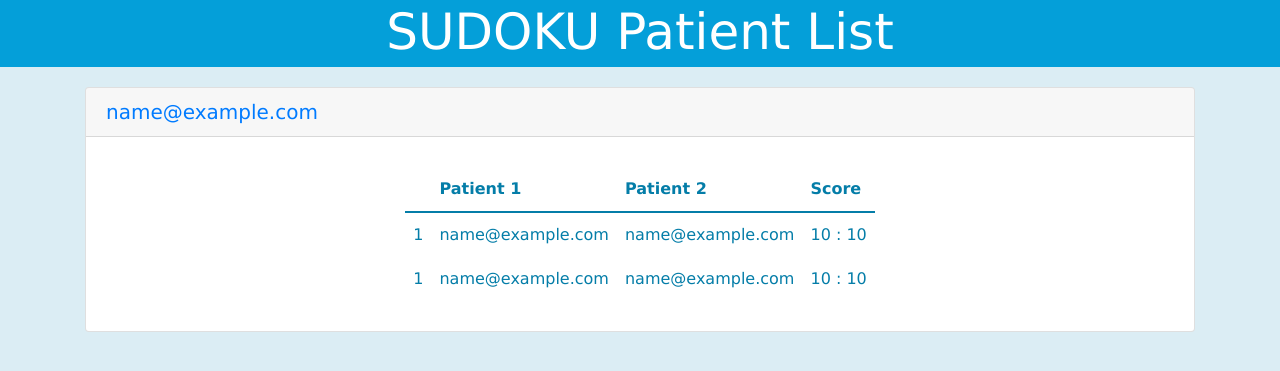
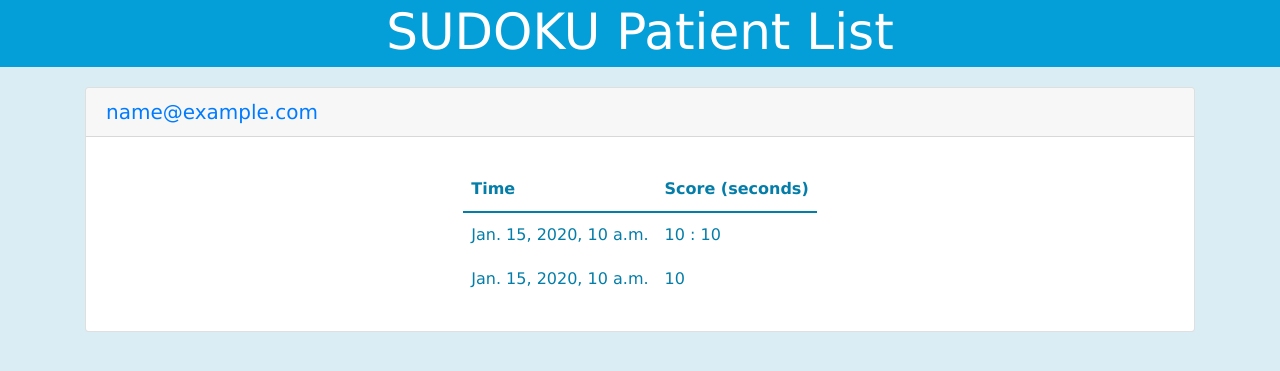
Before and after one commit to lewismazzei/InterHact, a Django app: page /patients/ in a window 1280 px wide, after a click that opens the changed part. Shown: the top 371 px of the page. Run offline with Django 3.2, Linux system fonts and the light colour scheme; tables that the repository leaves empty hold one stand-in row (values such as "Sample post"); some libraries are stand-ins or nearby versions.

Commit message:
display only patient scores and datetimes

```diff
--- a/sudoku/templates/patients.html
+++ b/sudoku/templates/patients.html
@@ -26,25 +26,19 @@
       <div class="card-body">
         <table>
         <tr>
-        <th></th>
-        <th>Patient 1</th>
-        <th>Patient 2</th>
-        <th>Score</th>
+        <th>Time</th>
+        <th>Score (seconds)</th>
         </tr>
         {% for game in user.user1_rel.all %}
         <tr>
-        <td>{{ game.pk }}</td>
-        <td>{{ game.user1.email }}</td>
-        <td>{{ game.user2.email }}</td>
+        <td>{{ game.datetime }}</td>
         <td>{{ game.user1_points }} : {{ game.user2_points }}</td>
         </tr>
         {% endfor %}
         {% for game in user.user2_rel.all %}
         <tr>
-        <td>{{ game.pk }}</td>
-        <td>{{ game.user1.email }}</td>
-        <td>{{ game.user2.email }}</td>
-        <td>{{ game.user1_points }} : {{ game.user2_points }}</td>
+        <td>{{ game.datetime }}</td>
+        <td>{{ game.user2_points }}</td>
         </tr>
         {% endfor %}
         </table>
```
